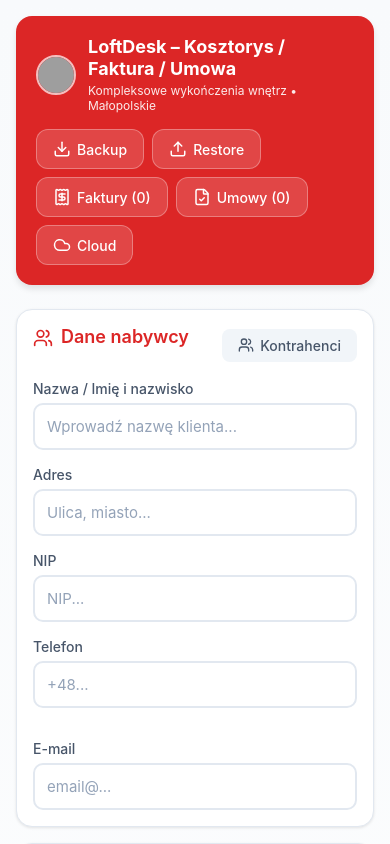
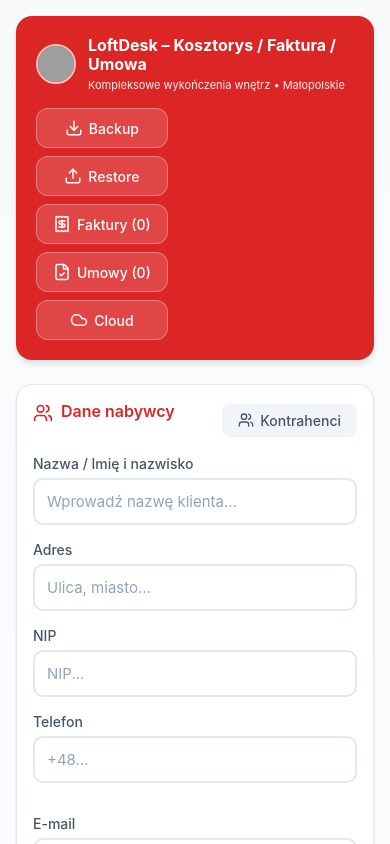
Before and after one commit to shalke777/loftdesk-app, a React (Create React App) app: page / in a window 390 px wide. Shown: the top 844 px of the page. Built offline with nearby package versions, Linux system fonts and the light colour scheme; no server answers; grey boxes are pictures that could not be loaded.

Commit message:
Add mobile responsiveness - fix table overflow on small screens

```diff
--- a/src/App.css
+++ b/src/App.css
@@ -723,3 +723,102 @@
     flex-direction: column;
   }
 }
+/* MOBILE RESPONSIVENESS */
+@media (max-width: 768px) {
+  /* Tabele - scroll horizontal */
+  .table-container {
+    overflow-x: auto;
+    -webkit-overflow-scrolling: touch;
+    width: 100%;
+  }
+
+  .table {
+    min-width: 800px; /* Minimalna szerokość - umożliwia scroll */
+  }
+
+  /* Header - pionowy układ przycisków */
+  .header-buttons {
+    flex-direction: column !important;
+    gap: 8px !important;
+  }
+
+  .header-btn {
+    width: 100% !important;
+    justify-content: center;
+  }
+
+  /* Grid - jedna kolumna */
+  .grid-2 {
+    grid-template-columns: 1fr !important;
+  }
+
+  /* Modal - pełna szerokość */
+  .modal-container {
+    max-width: 95% !important;
+    margin: 20px !important;
+    max-height: 90vh;
+    overflow-y: auto;
+  }
+
+  /* Status card - pionowy układ badge'y */
+  .status-badges {
+    flex-direction: column !important;
+    gap: 8px !important;
+  }
+
+  .badge {
+    width: 100% !important;
+    text-align: center !important;
+  }
+
+  /* Kosztorys - przyciski akcji pionowo */
+  .costing-actions {
+    flex-direction: column !important;
+  }
+
+  /* Formularz - pojedyncze kolumny */
+  .form-grid {
+    grid-template-columns: 1fr !important;
+  }
+
+  /* Małe fonty dla tabel */
+  .table {
+    font-size: 11px;
+  }
+
+  .table th,
+  .table td {
+    padding: 6px 4px;
+  }
+
+  /* Przyciski w tabelach - mniejsze */
+  .table .btn {
+    padding: 4px 6px;
+    font-size: 10px;
+  }
+}
+
+/* Bardzo małe ekrany (telefony < 480px) */
+@media (max-width: 480px) {
+  .header-title {
+    font-size: 16px !important;
+  }
+
+  .header-subtitle {
+    font-size: 11px !important;
+  }
+
+  .card-title {
+    font-size: 16px !important;
+  }
+
+  .modal-title {
+    font-size: 18px !important;
+  }
+
+  /* Ukryj niektóre kolumny na bardzo małych ekranach */
+  .table th:nth-child(3),
+  .table td:nth-child(3) {
+    display: none; /* Ukryj 3 kolumnę */
+  }
+}
```
